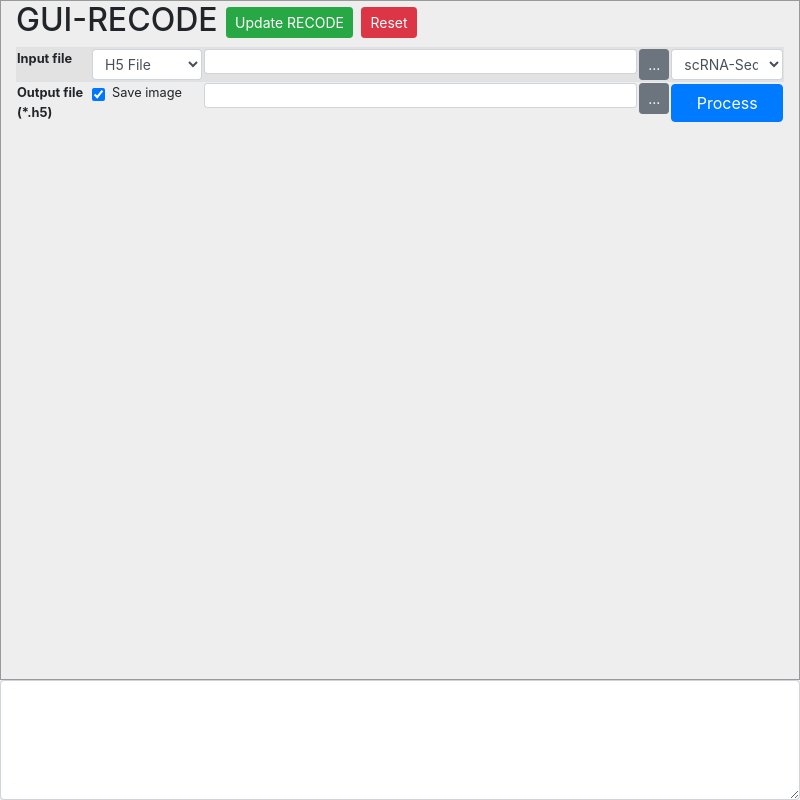
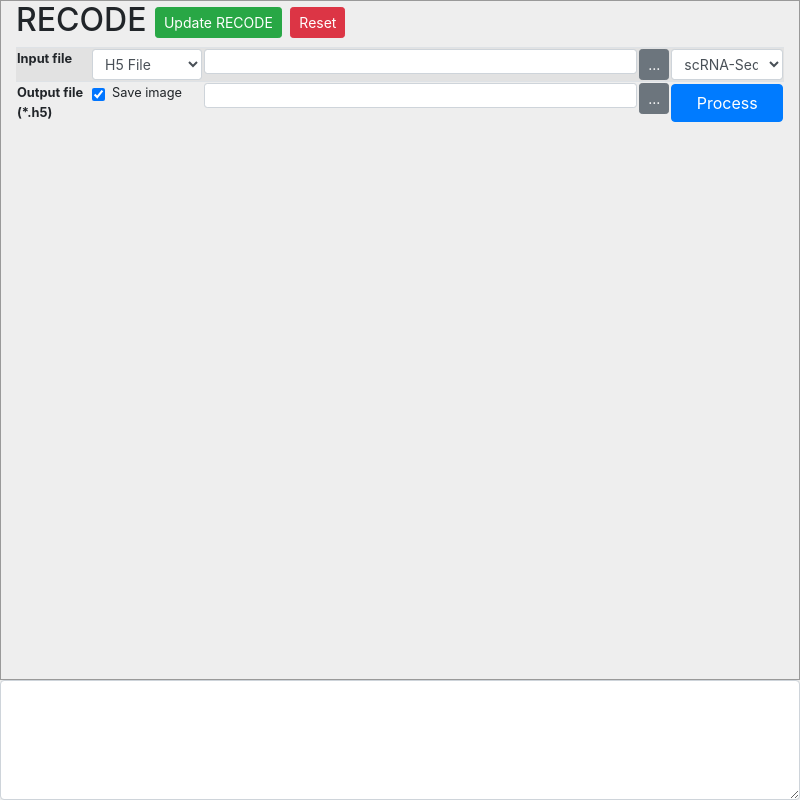
Before and after one commit to yusuke-imoto-lab/GUI-RECODE, an Electron app: page index.html in a window 800 px wide. Drawn offline with Linux system fonts and the light colour scheme.

Commit message:
rename package

```diff
--- a/index.html
+++ b/index.html
@@ -2,7 +2,7 @@
 <html lang="ja">
 <head>
   <meta charset="utf-8" />
-  <title>GUI-RECODE</title>
+  <title>RECODE</title>
   <link rel="stylesheet" href="bootstrap.min.css">
   <link href="main.css" rel="stylesheet" />
   <link href="./css/all.css" rel="stylesheet">
@@ -19,7 +19,7 @@
   <div class="container-fluid" style="height:100%">
     <div class="row" id="mainwindow" style="height:85%">
       <div id="setting" class="col-lg-12 col-xl-12 col-12" style="height:100%;overflow:hidden;overflow-y:scroll;scrollbar-base-color: #999; border: 1px solid #999;">
-        <h2>GUI-RECODE
+        <h2>RECODE
           <button id='btn_update' class="btn btn-primary btn-success btn-sm">Update RECODE</button>
           <button id='btn_reload' class="btn btn-primary btn-danger btn-sm">Reset</button>
         </h2>
--- a/package.json
+++ b/package.json
@@ -1,6 +1,6 @@
 {
-  "name": "GUI-RECODE",
-  "version": "1.0.1",
+  "name": "RECODE",
+  "version": "1.0.2",
   "description": "",
   "main": "main.js",
   "scripts": {
```
